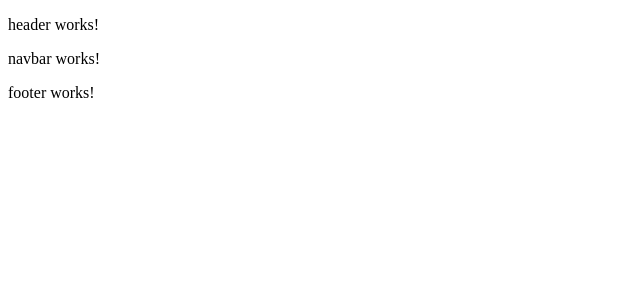
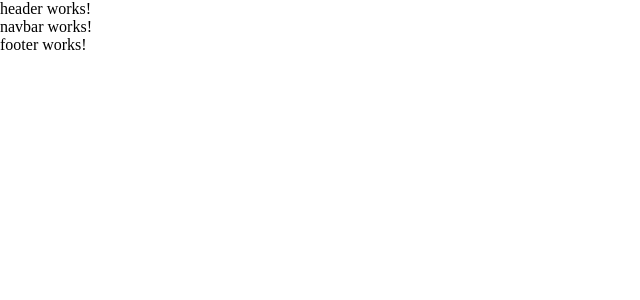
Before and after one commit to Yohanes26/StarWarsFindData, an Angular app: page / in a window 1280 px wide. Shown: the top 300 px of the page, without its empty margins (0-640 px from the left). Built offline with nearby package versions, Linux system fonts and the light colour scheme.

Commit message:
Reset de CSS Global

```diff
--- a/src/styles.scss
+++ b/src/styles.scss
@@ -1 +1,5 @@
-/* You can add global styles to this file, and also import other style files */
+*{
+    margin: 0px;
+    margin-left: 0px;
+    left: 0px;
+}
```
